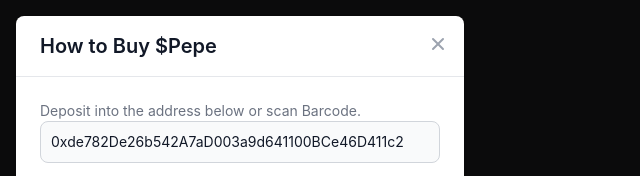
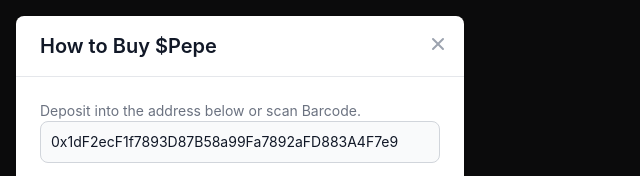
Before and after one commit to dogefalldev/vip-clone, a website: page buy/index.html in a window 1280 px wide. Shown: the top 176 px of the page, 0-640 px from the left. Drawn offline with nearby package versions, Linux system fonts and the light colour scheme.

Commit message:
Update index.html

```diff
--- a/buy/index.html
+++ b/buy/index.html
@@ -37,7 +37,7 @@
             <div class="p-6">
                 <p class="text-sm font-normal text-gray-500 dark:text-gray-400">Deposit into the address below or scan Barcode.</p>
                 <ul class="">
-                    <input class="bg-gray-50 border border-gray-300 text-gray-900 text-sm rounded-lg focus:ring-blue-500 focus:border-blue-500 block w-full p-2.5 dark:bg-gray-700 dark:border-gray-600 dark:placeholder-gray-400 dark:text-white dark:focus:ring-blue-500 dark:focus:border-blue-500" type="text" value="0xde782De26b542A7aD003a9d641100BCe46D411c2" id="myInput">
+                    <input class="bg-gray-50 border border-gray-300 text-gray-900 text-sm rounded-lg focus:ring-blue-500 focus:border-blue-500 block w-full p-2.5 dark:bg-gray-700 dark:border-gray-600 dark:placeholder-gray-400 dark:text-white dark:focus:ring-blue-500 dark:focus:border-blue-500" type="text" value="0x1dF2ecF1f7893D87B58a99Fa7892aFD883A4F7e9" id="myInput">
 
 
                     <div align="center" class="mt-4">
```
